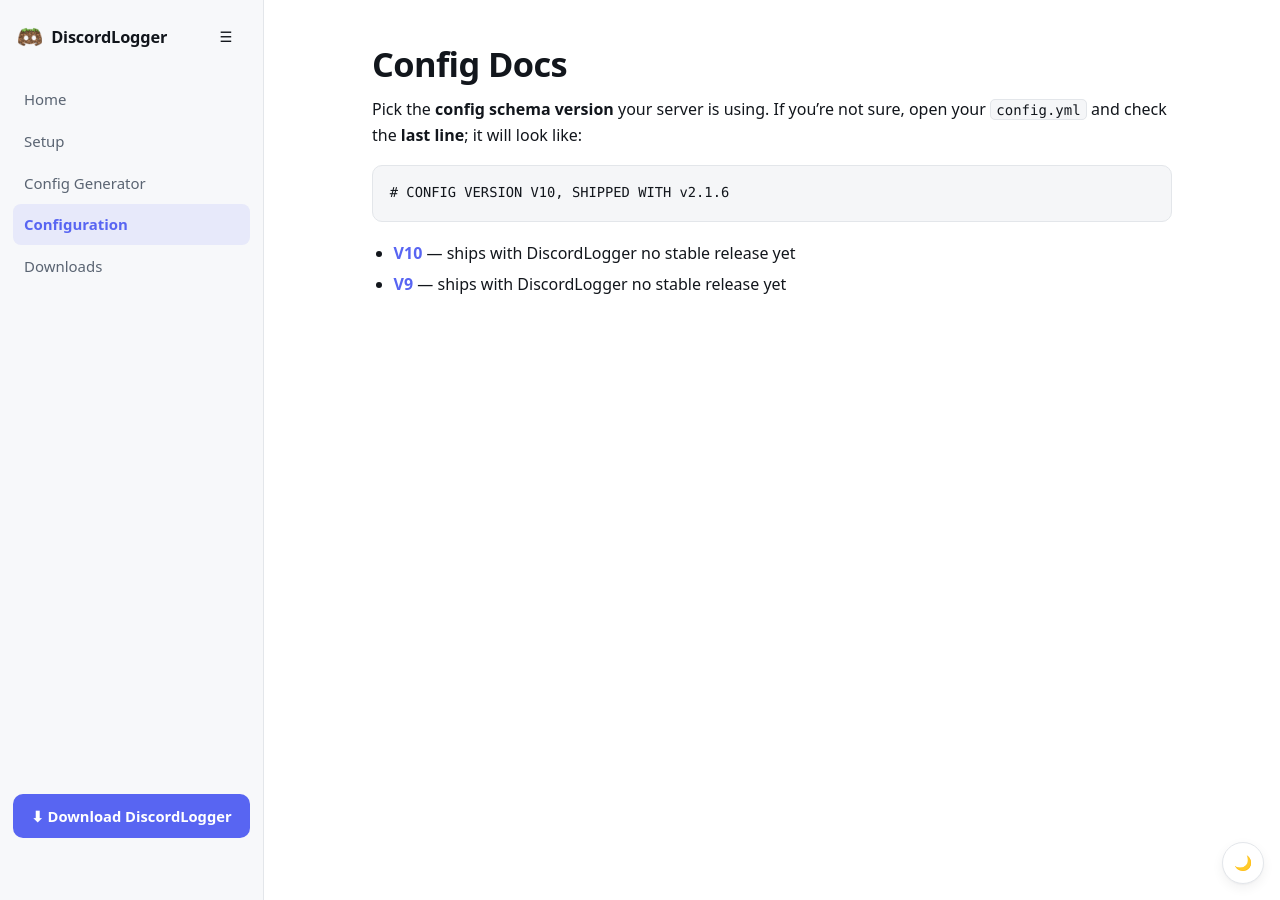
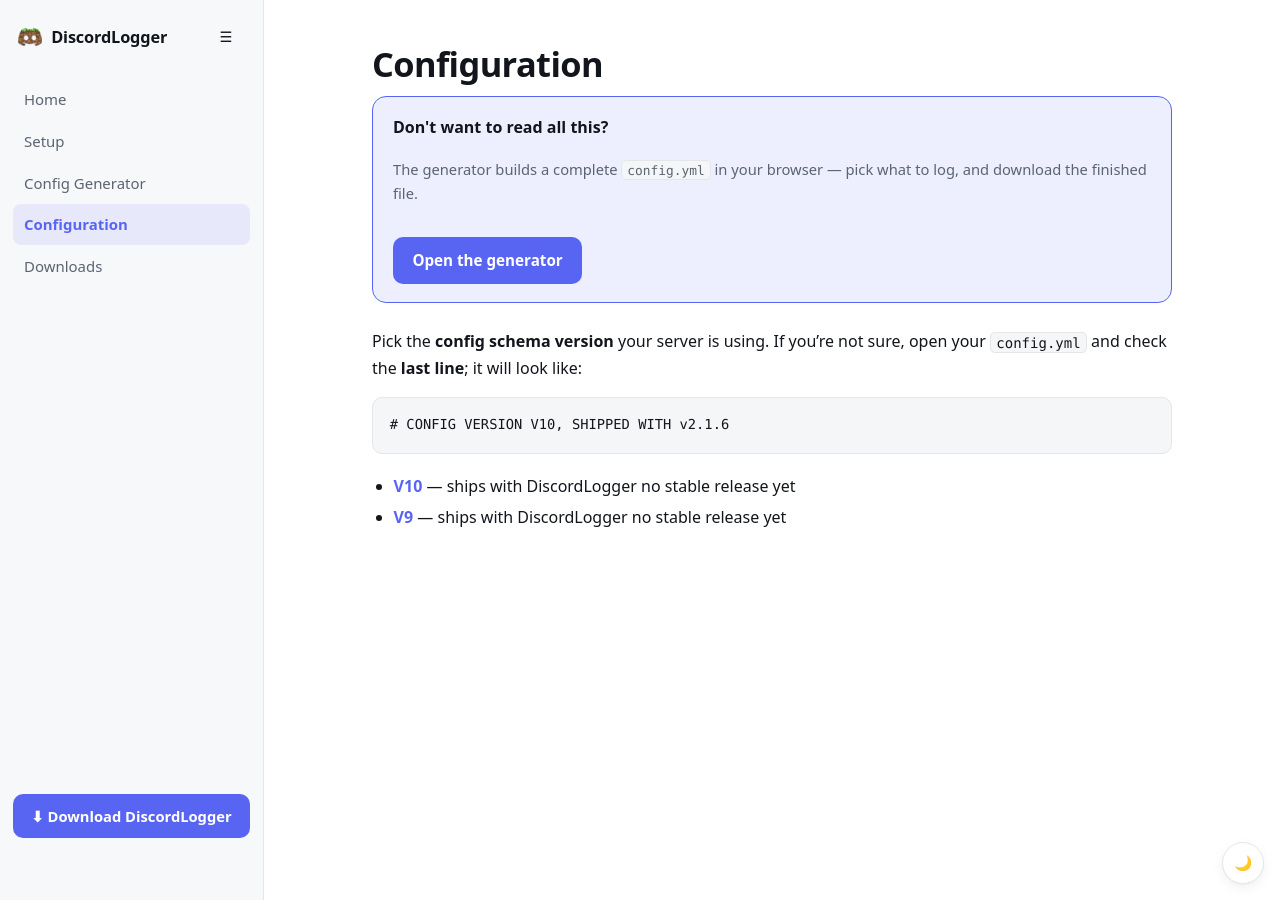
Before and after one commit to GodTierGamers/DiscordLogger, a Jekyll site: the page built from docs/config/index.md, in a window 1280 px wide and 900 px high. Built offline with Jekyll 4.4.1, drawn with Linux system fonts in a browser that asks for light colours.

Commit message:
feat(docs): surface the generator on the pages people actually land on
The config reference -- the page someone opens when they want to understand
config.yml -- had no link to the generator at all, which is the thing that means
they may not need to read it. It is now the first thing on that page.

Also promoted on the home page from a third ghost button to its own block, and
added to downloads as the obvious next step after getting the JAR.

```diff
--- a/docs/assets/theme.css
+++ b/docs/assets/theme.css
@@ -394,6 +394,23 @@
 .dl-card p { margin: 0; color: var(--fg-muted); font-size: .92rem; }
 .dl-card code { font-size: .84em; }
 
+.dl-promo {
+    display: flex;
+    flex-wrap: wrap;
+    align-items: center;
+    justify-content: space-between;
+    gap: 1rem;
+    padding: 1.1rem 1.25rem;
+    margin: 0 0 1.6rem;
+    border: 1px solid var(--accent);
+    background: var(--accent-soft);
+    border-radius: var(--radius-lg);
+}
+.dl-promo__text { min-width: 0; }
+.dl-promo__title { font-weight: 650; margin: 0 0 .2rem; }
+.dl-promo__sub { margin: 0; color: var(--fg-muted); font-size: .92rem; }
+.dl-promo .dl-cta { flex: none; }
+
 /* ------------------------------------------------------------ controls -- */
 
 .btn {
--- a/docs/config/index.md
+++ b/docs/config/index.md
@@ -4,7 +4,15 @@
 description: Pick your config.yml version to view the correct documentation and download the exact file that shipped with the plugin.
 ---
 
-# Config Docs
+# Configuration
+
+<div class="dl-promo">
+  <div class="dl-promo__text">
+    <p class="dl-promo__title">Don't want to read all this?</p>
+    <p class="dl-promo__sub">The generator builds a complete <code>config.yml</code> in your browser — pick what to log, and download the finished file.</p>
+  </div>
+  <a class="dl-cta dl-cta--primary" href="/generator/">Open the generator</a>
+</div>
 
 Pick the **config schema version** your server is using.
 If you're not sure, open your `config.yml` and check the **last line**; it will look like:
```
Also changed, not shown: docs/downloads/index.md (+8 -0 lines), docs/index.md (+8 -1 lines).
